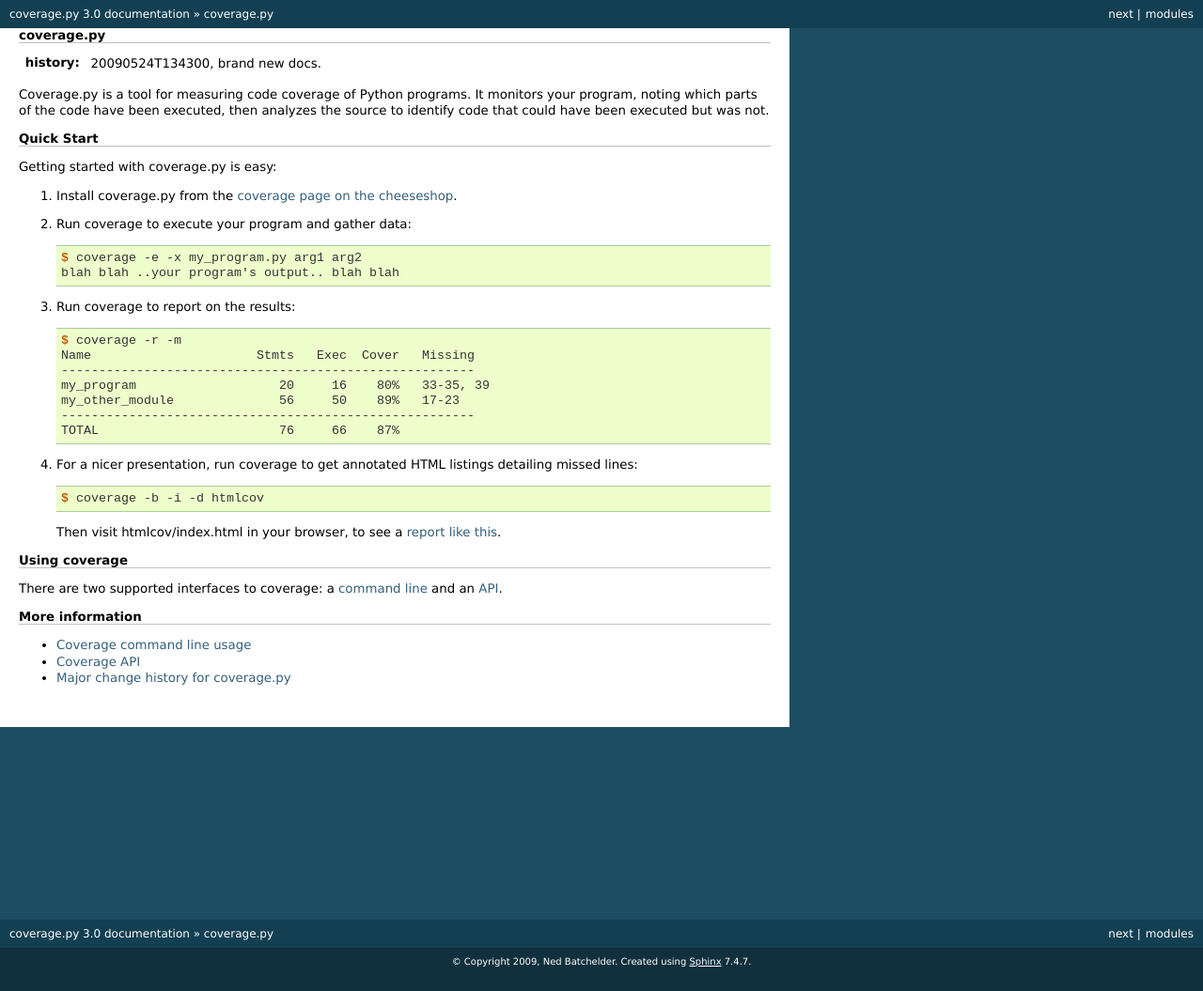
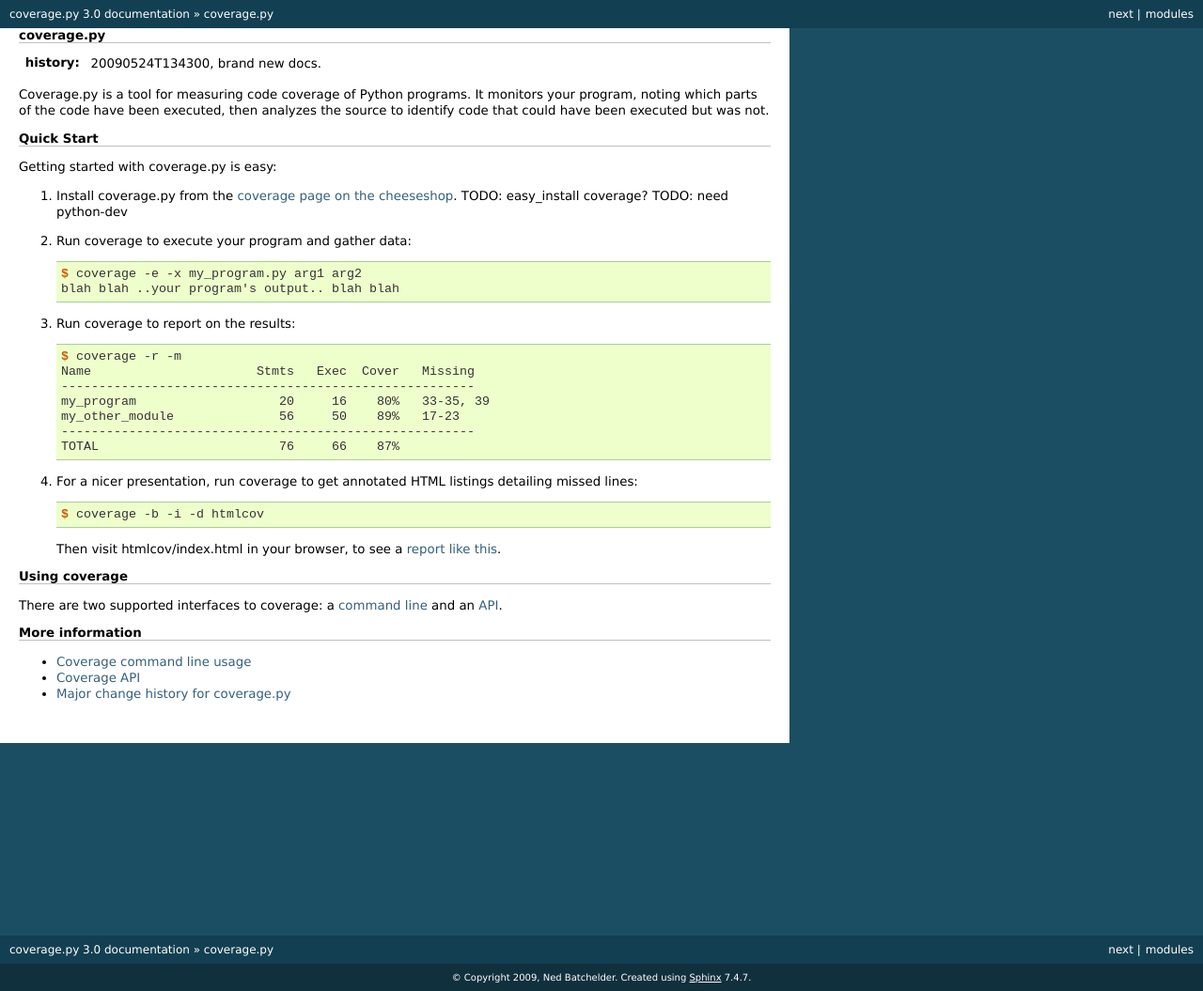
Before and after one commit to nedbat/coveragepy, a Sphinx documentation site: the page built from doc/index.rst, in a window 1280 px wide. Shown: the whole page at 94% size. Built offline with Sphinx 7.4.7, drawn with Linux system fonts in a browser that asks for light colours.

Commit message:
Track things to do.

```diff
--- a/TODO.txt
+++ b/TODO.txt
@@ -93,7 +93,7 @@
     + Footer in reports pointing to coverage home page.
     + Baseline grid for linenumber font.
     + Separate out css and HTML.
-    - Does it work right with utf-8 source files?
+    - Does it work right with utf-8 source files? http://www.python.org/dev/peps/pep-0263/
     - Colored bars indicating coverage per file.
 
 
--- a/doc/index.rst
+++ b/doc/index.rst
@@ -16,6 +16,8 @@
 
 #.  Install coverage.py from the
     `coverage page on the cheeseshop <http://pypi.python.org/pypi/coverage>`_.
+    TODO: easy_install coverage?
+    TODO: need python-dev
 
 #.  Run coverage to execute your program and gather data:
 
```
